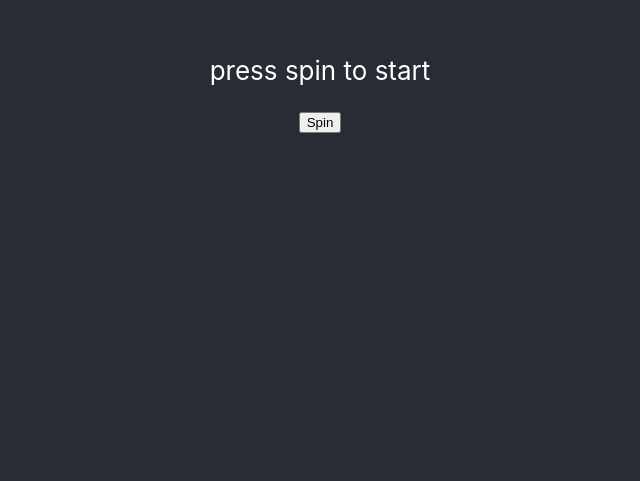
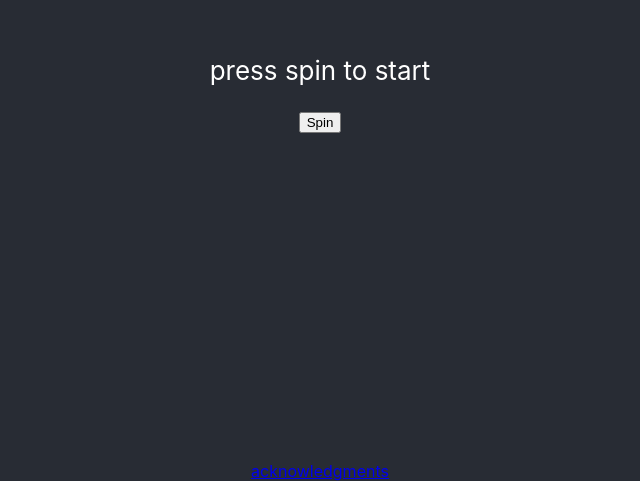
Before and after one commit to dalethatcher/carrot-counter, a React (Create React App) app: page / in a window 1280 px wide. Shown: the part 319-800 px from the top of the page, without its empty margins (320-960 px from the left). Built offline with nearby package versions, Linux system fonts and the light colour scheme.

Commit message:
Add acknowledgements for used images.

```diff
--- a/src/index.css
+++ b/src/index.css
@@ -11,3 +11,11 @@ code {
   font-family: source-code-pro, Menlo, Monaco, Consolas, 'Courier New',
     monospace;
 }
+
+.Index-footer {
+  position: fixed;
+  bottom: 0;
+  width: 100%;
+  background-color: #00000000;
+  text-align: center;
+}
--- a/src/index.tsx
+++ b/src/index.tsx
@@ -5,10 +5,15 @@ import App from './App';
 import reportWebVitals from './reportWebVitals';
 
 ReactDOM.render(
-  <React.StrictMode>
-    <App />
-  </React.StrictMode>,
-  document.getElementById('root')
+    <React.StrictMode>
+        <App/>
+        <footer className="Index-footer">
+            <a href={process.env.PUBLIC_URL + "/acknowledgements.txt"}
+               target="_blank"
+               rel="noreferrer">acknowledgments</a>
+        </footer>
+    </React.StrictMode>,
+    document.getElementById('root')
 );
 
 // If you want to start measuring performance in your app, pass a function
```
Also changed, not shown: public/acknowledgements.txt (added).
